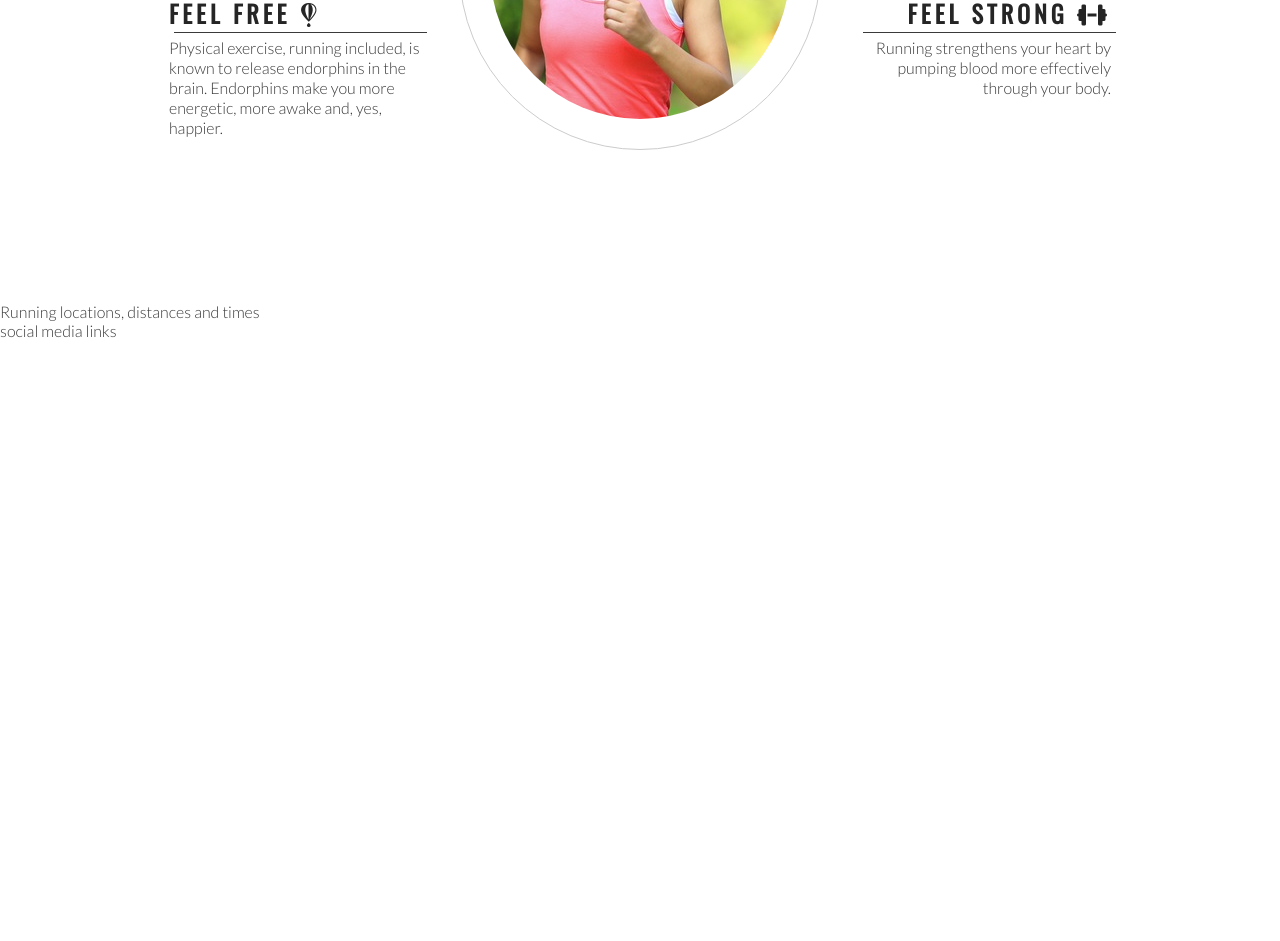
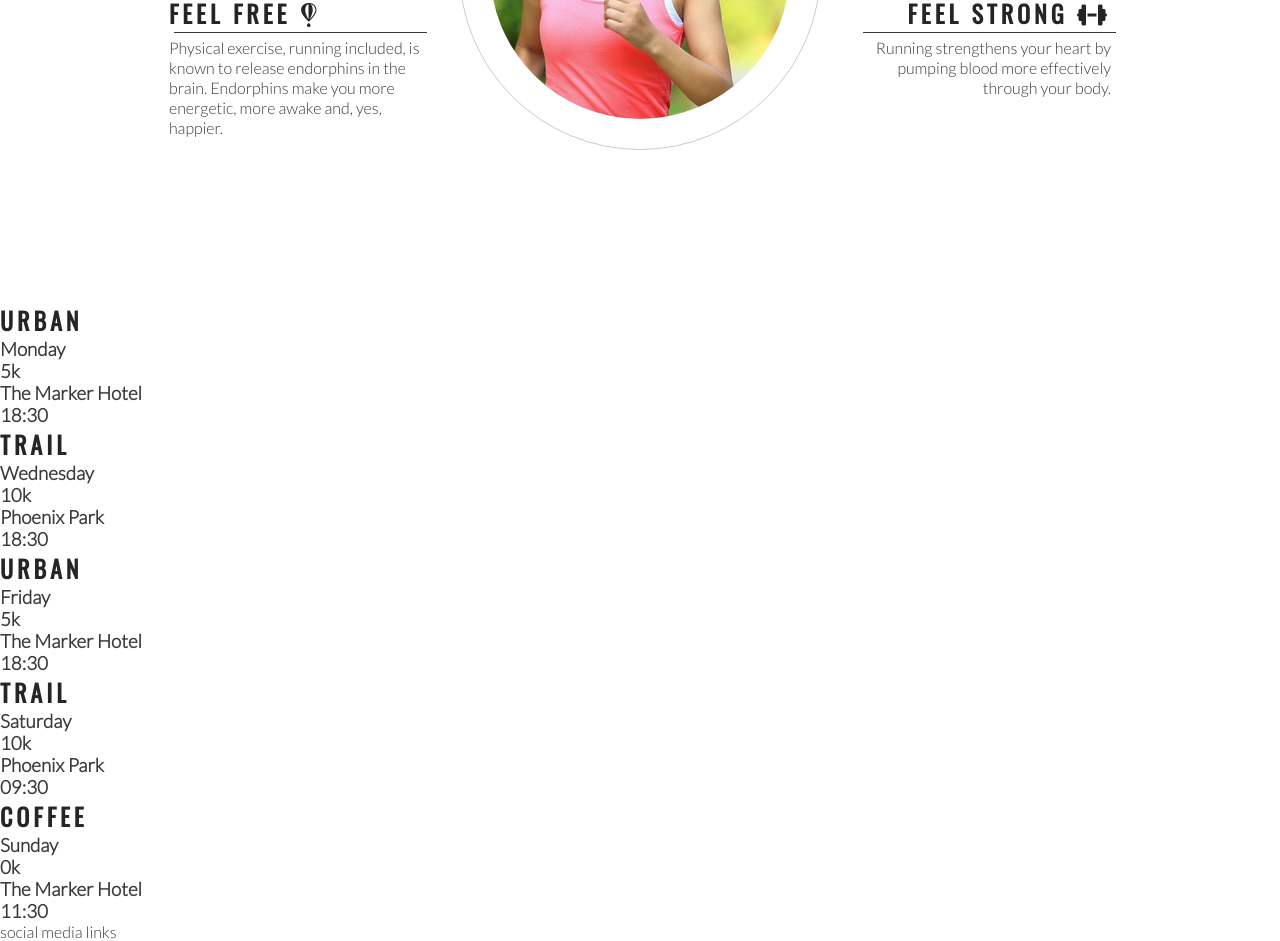
Before and after one commit to ScotRob77/love-running, a plain HTML site: page index.html in a window 1280 px wide. Shown: the part 993-1934 px from the top of the page. Before the commit the page ends 1333 px from the top, so only its background shows below. Drawn offline with nearby package versions, Linux system fonts and the light colour scheme.

Commit message:
add meet up times and locations

```diff
--- a/index.html
+++ b/index.html
@@ -77,7 +77,41 @@
         </div>
     </section>
     <section>
-        Running locations, distances and times
+        <div>
+            <h2>Urban</h2>
+            <h3>Monday</h3>
+            <h3>5k</h3>
+            <h3>The Marker Hotel</h3>
+            <h3>18:30</h3>
+        </div>
+        <div>
+            <h2>Trail</h2>
+            <h3>Wednesday</h3>
+            <h3>10k</h3>
+            <h3>Phoenix Park</h3>
+            <h3>18:30</h3>
+        </div>
+        <div>
+            <h2>Urban</h2>
+            <h3>Friday</h3>
+            <h3>5k</h3>
+            <h3>The Marker Hotel</h3>
+            <h3>18:30</h3>
+        </div>
+        <div>
+            <h2>Trail</h2>
+            <h3>Saturday</h3>
+            <h3>10k</h3>
+            <h3>Phoenix Park</h3>
+            <h3>09:30</h3>
+        </div>
+        <div>
+            <h2>Coffee</h2>
+            <h3>Sunday</h3>
+            <h3>0k</h3>
+            <h3>The Marker Hotel</h3>
+            <h3>11:30</h3>
+        </div>
     </section>
     <footer>
         social media links
```
